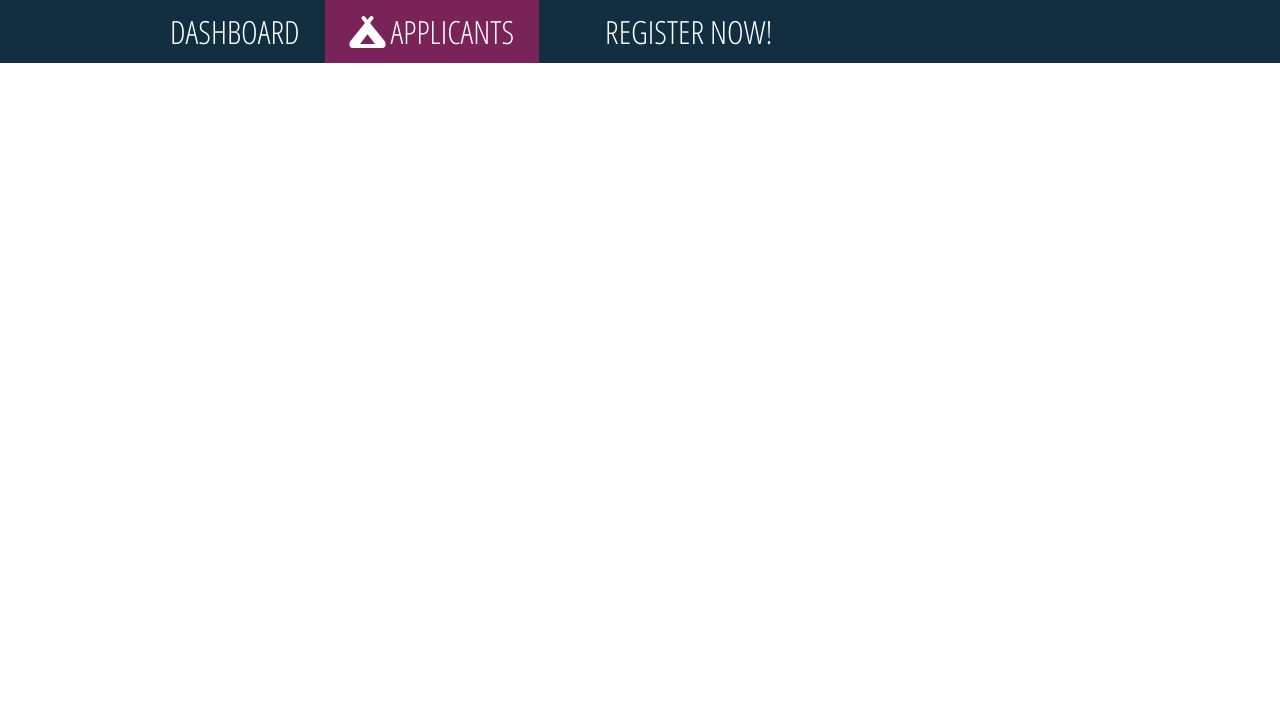
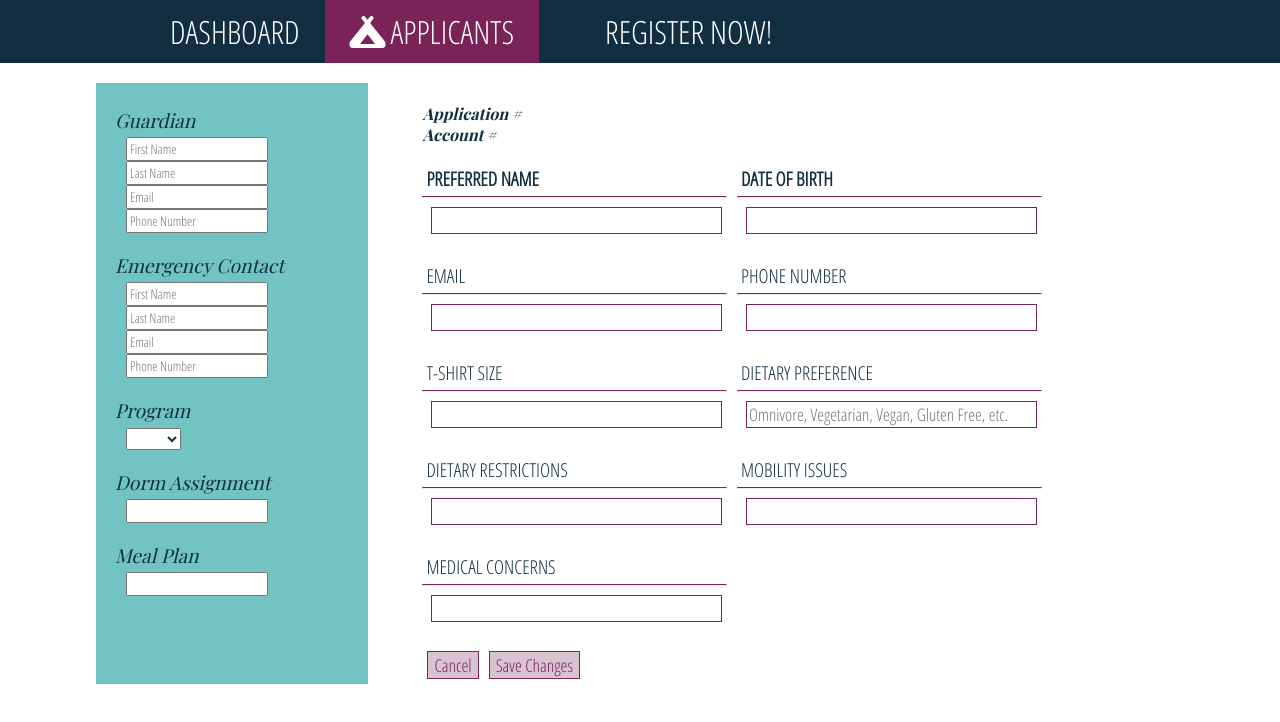
Before and after one commit to klwooster/tech-elevator, a Vue app in the folder vue/frontend/: page /camp-registration in a window 1280 px wide. Shown: the top 722 px of the page. Built offline with nearby package versions, Linux system fonts and the light colour scheme; a web font is replaced by a local one.

Commit message:
added placeholder text to form fields

```diff
--- a/vue/frontend/src/components/ApplicantDetails.vue
+++ b/vue/frontend/src/components/ApplicantDetails.vue
@@ -41,7 +41,7 @@
             <div class="row">
                 <p class="title">Dietary Preference</p>
                 <hr>
-                <p v-if="isInEditMode" class="form"><input id="dietaryPreference" v-model="applicationdata.dietaryPreference" /></p>
+                <p v-if="isInEditMode" class="form"><input id="dietaryPreference" placeholder="Omnivore, Vegetarian, Vegan, Gluten Free, etc." v-model="applicationdata.dietaryPreference" /></p>
                 <p v-else>{{applicationdata.dietaryPreference}}</p>
             </div>
             <div class="row">
--- a/vue/frontend/src/components/ApplicationDetails.vue
+++ b/vue/frontend/src/components/ApplicationDetails.vue
@@ -3,10 +3,10 @@
             <div class="row">
                 <p class="title">Guardian</p>
                 <div v-if="isInEditMode" class="subdata form">
-                    <input id="guardian.firstName" v-model="applicationdata.guardian.firstName" />
-                    <input id="guardian.lastName" v-model="applicationdata.guardian.lastName" />
-                    <input id="guardian.email" v-model="applicationdata.guardian.email" />
-                    <input id="guardian.phone" v-model="applicationdata.guardian.phone" />
+                    <input id="guardian.firstName" placeholder="First Name" v-model="applicationdata.guardian.firstName" />
+                    <input id="guardian.lastName" placeholder="Last Name" v-model="applicationdata.guardian.lastName" />
+                    <input id="guardian.email" placeholder="Email" v-model="applicationdata.guardian.email" />
+                    <input id="guardian.phone" placeholder="Phone Number" v-model="applicationdata.guardian.phone" />
                 </div>
                 <div v-else class="subdata">
                     {{applicationdata.guardian.firstName}} {{applicationdata.guardian.lastName}}<br>
@@ -17,10 +17,10 @@
             <div class="row">
                 <p class="title">Emergency Contact</p>
                 <div v-if="isInEditMode" class="subdata form">
-                    <input id="emergencyContact.firstName" v-model="applicationdata.emergencyContact.firstName" />
-                    <input id="emergencyContact.lastName" v-model="applicationdata.emergencyContact.lastName" />
-                    <input id="emergencyContact.email" v-model="applicationdata.emergencyContact.email" />
-                    <input id="emergencyContact.phone" v-model="applicationdata.emergencyContact.phone" />
+                    <input id="emergencyContact.firstName" placeholder="First Name" v-model="applicationdata.emergencyContact.firstName" />
+                    <input id="emergencyContact.lastName" placeholder="Last Name" v-model="applicationdata.emergencyContact.lastName" />
+                    <input id="emergencyContact.email" placeholder="Email" v-model="applicationdata.emergencyContact.email" />
+                    <input id="emergencyContact.phone" placeholder="Phone Number" v-model="applicationdata.emergencyContact.phone" />
                 </div>
                 <div v-else class="subdata">
                     {{applicationdata.emergencyContact.firstName}} {{applicationdata.emergencyContact.lastName}}<br>
@@ -31,7 +31,12 @@
             <div class="row">
                 <p class="title">Program</p>
                 <div v-if="isInEditMode" class="subdata form">
-                    <input id="program" v-model="applicationdata.program" />
+                    <!-- <input id="program" v-model="applicationdata.program" /> -->
+                    <select id ="program" placeholder="Camp Choice" v-model="applicationdata.program">
+                        <option value="camp1">Camp 1</option>
+                        <option value="camp2">Camp 2</option>
+                        <option value="camp3">Camp 3</option>
+                    </select>
                 </div>
                 <div v-else class="subdata">
                     {{applicationdata.program}}
--- a/vue/frontend/src/components/Navigation.vue
+++ b/vue/frontend/src/components/Navigation.vue
@@ -12,7 +12,7 @@
                 </li>
                 <li>
                     <i class="fas fa-campground transparent"></i>
-                    <router-link v-bind:to="{name: 'newapplicant'}">Register Now!</router-link>
+                    <router-link v-bind:to="{name: 'campregistration'}">Register Now!</router-link>
                 </li>
                 <!-- <li>
                     <i class="fas fa-campground transparent"></i>
--- a/vue/frontend/src/router.js
+++ b/vue/frontend/src/router.js
@@ -64,8 +64,8 @@ const router = new Router({
             }
         },
         {
-            path: "/new-applicant",
-            name: "newapplicant",
+            path: "/camp-registration",
+            name: "campregistration",
             component: CampRegistration,
             meta: {
                 requiresAuth: false
--- a/vue/frontend/src/service/APIService.js
+++ b/vue/frontend/src/service/APIService.js
@@ -26,5 +26,15 @@ export default {
             },
             body: JSON.stringify(application)
         });
+    },
+    createApplication(application) {
+        console.log('creating application....');
+        return fetch(`http://localhost:8080/AuthenticationApplication/api/register`, {
+            method: 'POST',
+            headers: {
+                'Content-Type': 'application/json'
+            },
+            body: JSON.stringify(application)
+        });
     }
 }
```
Also changed, not shown: 1 other file (tests, documents, lock files or other folders).
